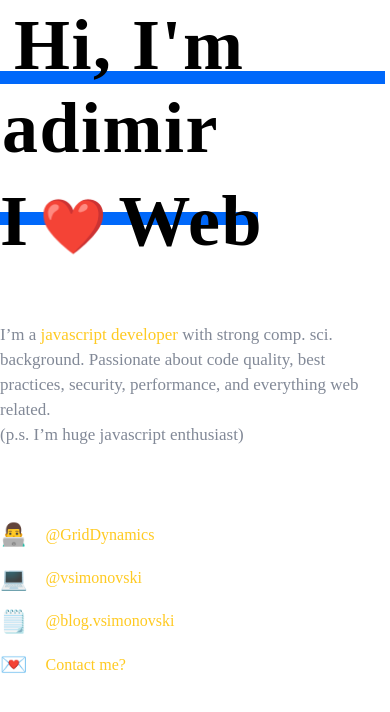
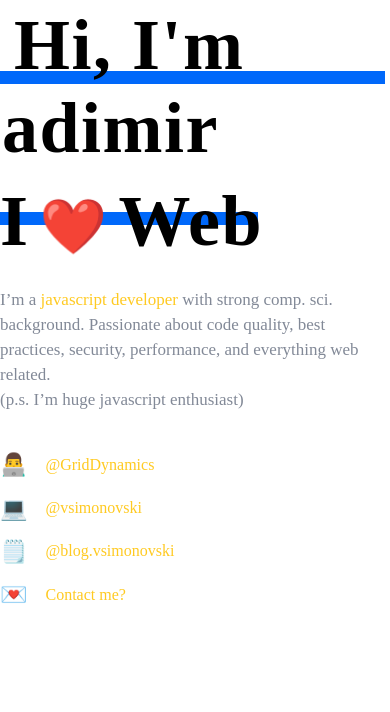
Before and after one commit to vsimonovski/v1, a React (Create React App) app: page / in a window 390 px wide. Shown: the top 712 px of the page. Built offline with nearby package versions, Linux system fonts and the light colour scheme; the HTML template or start-up script is replaced by a standard one.

Commit message:
:bug: fix: responsive adjust

```diff
--- a/src/components/About.scss
+++ b/src/components/About.scss
@@ -3,7 +3,7 @@ $color__gold: #ffca22;
 
 .about {
   color: $color__gray;
-  padding: 60px 0 60px 0;
+  padding: 25px 0;
   font-size: 1.7rem;
   line-height: 2.5rem;
   max-width: 500px;
```
Also changed, not shown: public/manifest.json.
